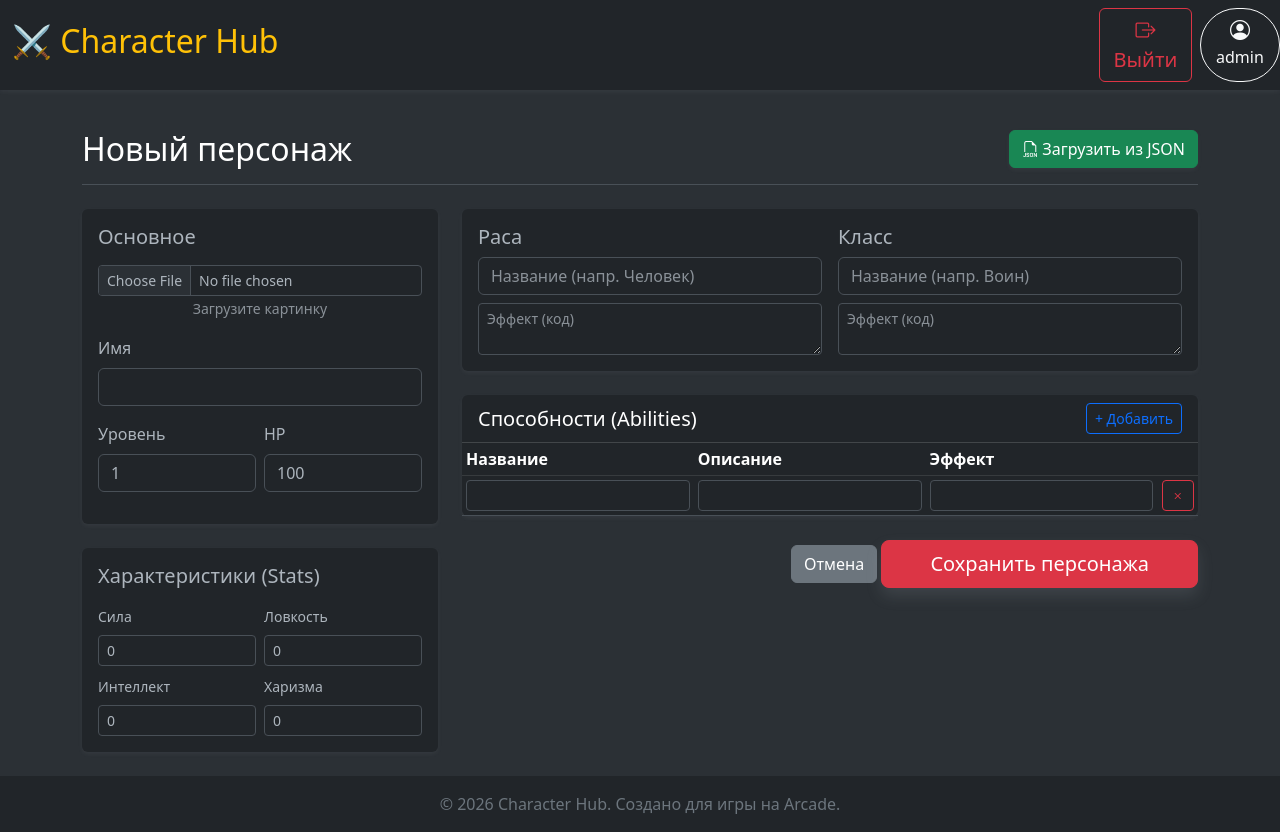
After one commit to DANS-709/web-project, a Flask app: page /character/add in a window 1280 px wide. The commit adds this page. Run offline with Flask 3, Linux system fonts and the light colour scheme; a user stored in the database is signed in; some libraries are stand-ins or nearby versions.

Commit message:
Появилась возможность добавления и редактирования персонажа.

```diff
--- a/main.py
+++ b/main.py
@@ -1,13 +1,17 @@
-from flask import Flask, render_template, redirect, url_for, flash, abort
+from flask import Flask, render_template, redirect, url_for, flash, request, abort
 from flask_login import LoginManager, login_user, login_required, logout_user, current_user
 from data import db_session
 from data.all_models import User, Character
 from forms.user import RegisterForm, LoginForm
 import os
+import base64
+import uuid
+import json
+from werkzeug.utils import secure_filename
 
 app = Flask(__name__)
 app.config['SECRET_KEY'] = 'character_hub_super_secret_key'
-# Папка для сохранения картинок (пригодится потом)
+# Папка для сохранения картинок
 app.config['UPLOAD_FOLDER'] = os.path.join('static', 'images')
 os.makedirs(app.config['UPLOAD_FOLDER'], exist_ok=True)
 login_manager = LoginManager()
@@ -19,6 +23,54 @@ login_manager.login_view = 'login'
 def load_user(user_id):
     db_sess = db_session.create_session()
     return db_sess.query(User).get(user_id)
+
+
+# Вспомогательные функции
+def save_image_from_b64(b64_string):
+    if not b64_string:
+        return None
+    try:
+        if ',' in b64_string:
+            b64_string = b64_string.split(',')[1]
+        img_data = base64.b64decode(b64_string)
+        filename = f"char_{uuid.uuid4().hex[:8]}.png"
+        filepath = os.path.join(app.config['UPLOAD_FOLDER'], filename)
+        with open(filepath, 'wb') as f:
+            f.write(img_data)
+        return f"images/{filename}"
+    except Exception as e:
+        print(f"Ошибка сохранения картинки: {e}")
+        return None
+
+
+def get_data(char):
+    # Базовые поля
+    char.name = request.form.get('name', 'Безымянный')
+    char.level = int(request.form.get('level', 1))
+    char.hp = int(request.form.get('hp', 100))
+    # Раса и Класс
+    char.race = [request.form.get('race_name', ''), request.form.get('race_effect', '')]
+    char.character_class = [request.form.get('class_name', ''), request.form.get('class_effect', '')]
+    # Характеристики
+    char.stats = {
+        "strength": int(request.form.get('strength', 0)),
+        "dexterity": int(request.form.get('dexterity', 0)),
+        "intelligence": int(request.form.get('intelligence', 0)),
+        "charisma": int(request.form.get('charisma', 0))
+    }
+    # Способности
+    ab_names = request.form.getlist('ability_name')
+    ab_effects = request.form.getlist('ability_effect')
+    ab_descs = request.form.getlist('ability_desc')
+    abilities = []
+    for i in range(len(ab_names)):
+        if ab_names[i].strip():
+            abilities.append({
+                "name": ab_names[i],
+                "effect": ab_effects[i] if i < len(ab_effects) else "",
+                "description": ab_descs[i] if i < len(ab_descs) else ""
+            })
+    char.abilities = abilities
 
 
 @app.route('/')
@@ -77,6 +129,31 @@ def profile():
     return render_template('profile.html', title='Личный кабинет')
 
 
+@app.route('/character/add', methods=['GET', 'POST'])
+@login_required
+def add_character():
+    if request.method == 'POST':
+        db_sess = db_session.create_session()
+        char = Character(user_id=current_user.id)
+        get_data(char)
+        # Картинка
+        b64_data = request.form.get('image_b64')
+        img_file = request.files.get('image_file')
+        if img_file and img_file.filename != '':
+            filename = f"char_{uuid.uuid4().hex[:8]}_{secure_filename(img_file.filename)}"
+            filepath = os.path.join(app.config['UPLOAD_FOLDER'], filename)
+            img_file.save(filepath)
+            char.image_path = f"images/{filename}"
+        elif b64_data:
+            char.image_path = save_image_from_b64(b64_data)
+        db_sess.add(char)
+        db_sess.commit()
+        flash('Персонаж успешно добавлен!', 'success')
+        return redirect(url_for('profile'))
+
+    return render_template('character_form.html', title='Создание персонажа', character=None)
+
+
 @app.route('/character/<int:char_id>')
 def view_character(char_id):
     db_sess = db_session.create_session()
@@ -107,6 +184,61 @@ def delete_character(char_id):
     return redirect(url_for('profile'))
 
 
+@app.route('/character/<int:char_id>/edit', methods=['GET', 'POST'])
+@login_required
+def edit_character(char_id):
+    db_sess = db_session.create_session()
+    character = db_sess.query(Character).get(char_id)
+    if not character:
+        abort(404)
+    if character.user_id != current_user.id:
+        abort(403)
+    if request.method == 'POST':
+        get_data(character)
+        db_sess.commit()
+        flash('Персонаж обновлен!', 'success')
+        return redirect(url_for('view_character', char_id=character.id))
+
+    return render_template('character_edit.html', title=f"Редактирование: {character.name}", character=character)
+
+
+@app.route('/htmx/add-ability')
+@login_required
+def htmx_add_ability():
+    return render_template('partials/ability_row.html')
+
+
+@app.route('/character/load-json', methods=['POST'])
+@login_required
+def load_json_character():
+    file = request.files.get('json_file')
+    if not file:
+        abort(404)
+    try:
+        data = json.load(file)
+        db_sess = db_session.create_session()
+        char = Character(user_id=current_user.id)
+        # Базовые поля
+        char.name = data.get('name', 'Безымянный')
+        char.level = int(data.get('level', 1))
+        char.hp = int(data.get('hp', 100))
+        # Раса и Класс
+        char.race = data.get('race', ['', ''])
+        char.character_class = data.get('class', ['', ''])
+        # Характеристики
+        char.stats = data.get('stats', {'dexterity': 0, 'strength': 0, 'intelligence': 0, 'charisma': 0})
+        char.abilities = data.get('abilities', [])
+        # Картинка
+        b64_data = data.get('image_b64')
+        char.image_path = save_image_from_b64(b64_data)
+        db_sess.add(char)
+        db_sess.commit()
+        flash('Персонаж успешно добавлен!', 'success')
+        return '', 200, {'HX-Redirect': url_for('profile')}
+    except Exception as e:
+        return f'<div class="alert alert-danger">Ошибка JSON: {e}</div>', 400
+
+
 if __name__ == '__main__':
     db_session.global_init("db/character_hub.sqlite")
     app.run(port=8080, host='127.0.0.1', debug=True)
--- a/templates/base.html
+++ b/templates/base.html
@@ -7,7 +7,8 @@
     <link rel="stylesheet" href="/static/icons/bootstrap-icons.css">
     <link rel="stylesheet" href="{{ url_for('static', filename='css/style.css') }}">
     <script src="/static/js/bootstrap.bundle.min.js"></script>
-    <title>Character Hub</title>
+    <script src="https://unpkg.com/htmx.org@1.9.10"></script>
+    <title>{% block title %}Character Hub{% endblock %}</title>
 </head>
 <body class="d-flex flex-column min-vh-100 bg-body-tertiary">
 
@@ -57,6 +58,5 @@
             <p class="mb-0">&copy; 2026 Character Hub. Создано для игры на Arcade.</p>
         </div>
     </footer>
-    {% block scripts %}{% endblock %}
 </body>
 </html>
--- a/templates/character_detail.html
+++ b/templates/character_detail.html
@@ -52,8 +52,7 @@
         <!-- Кнопки управления (только для автора) -->
         {% if current_user.is_authenticated and current_user.id == character.user_id %}
             <div class="mt-3 d-flex gap-2">
-                <!-- Ссылка на редактирование (потом доделаю) -->
-                <button class="btn btn-secondary w-50" disabled>Редактировать</button>
+                <a href="{{ url_for('edit_character', char_id=character.id) }}" class="btn btn-info w-50">Редактировать</a>
                 <form action="{{ url_for('delete_character', char_id=character.id) }}" method="POST" class="w-50" onsubmit="return confirm('Удалить?');">
                     <button type="submit" class="btn btn-danger w-100">Удалить</button>
                 </form>
--- /dev/null
+++ b/templates/character_form.html
@@ -0,0 +1,116 @@
+{% extends "base.html" %}
+
+{% block title %}Добавление персонажа{% endblock %}
+
+{% block content %}
+<div id="form-container">
+    <div class="d-flex justify-content-between align-items-center border-bottom pb-3 mb-4">
+        <h2 class="mb-0">Новый персонаж</h2>
+
+        <div>
+            <form hx-post="{{ url_for('load_json_character') }}"
+                  hx-encoding="multipart/form-data"
+                  hx-target="#form-container"
+                  hx-swap="innerHTML">
+                <input type="file" name="json_file" id="jsonUpload" accept=".json" class="d-none" onchange="this.form.requestSubmit()">
+                <label for="jsonUpload" class="btn btn-success shadow-sm">
+                    <i class="bi bi-filetype-json"></i> Загрузить из JSON
+                </label>
+            </form>
+        </div>
+    </div>
+</div>
+<form method="POST" enctype="multipart/form-data" id="characterForm">
+    <div class="row g-4">
+        <!-- Левая колонка (Основное) -->
+        <div class="col-md-4">
+            <div class="card shadow-sm border-0 mb-4 bg-body">
+                <div class="card-body">
+                    <h5 class="card-title mb-3">Основное</h5>
+
+                    <div class="text-center mb-3">
+                        <input type="file" name="image_file" class="form-control form-control-sm" accept="image/*">
+                        <small class="text-muted">Загрузите картинку</small>
+                    </div>
+
+                    <div class="mb-3">
+                        <label class="form-label">Имя</label>
+                        <input type="text" name="name" id="nameInput" class="form-control" required>
+                    </div>
+
+                    <div class="row g-2 mb-3">
+                        <div class="col-6">
+                            <label class="form-label">Уровень</label>
+                            <input type="number" name="level" id="levelInput" class="form-control" value="1">
+                        </div>
+                        <div class="col-6">
+                            <label class="form-label">HP</label>
+                            <input type="number" name="hp" id="hpInput" class="form-control" value="100">
+                        </div>
+                    </div>
+                </div>
+            </div>
+
+            <div class="card shadow-sm border-0 bg-body">
+                <div class="card-body">
+                    <h5 class="card-title mb-3">Характеристики (Stats)</h5>
+                    <div class="row g-2">
+                        <div class="col-6"><label class="form-label small">Сила</label><input type="number" name="strength" id="strInput" class="form-control form-control-sm" value="0"></div>
+                        <div class="col-6"><label class="form-label small">Ловкость</label><input type="number" name="dexterity" id="dexInput" class="form-control form-control-sm" value="0"></div>
+                        <div class="col-6"><label class="form-label small">Интеллект</label><input type="number" name="intelligence" id="intInput" class="form-control form-control-sm" value="0"></div>
+                        <div class="col-6"><label class="form-label small">Харизма</label><input type="number" name="charisma" id="chaInput" class="form-control form-control-sm" value="0"></div>
+                    </div>
+                </div>
+            </div>
+        </div>
+
+        <!-- Правая колонка (Класс, Раса, Способности) -->
+        <div class="col-md-8">
+            <div class="card shadow-sm border-0 mb-4 bg-body">
+                <div class="card-body">
+                    <div class="row g-3">
+                        <div class="col-md-6">
+                            <h5 class="card-title">Раса</h5>
+                            <input type="text" name="race_name" id="raceNameInput" class="form-control mb-2" placeholder="Название (напр. Человек)">
+                            <textarea name="race_effect" id="raceEffectInput" class="form-control form-control-sm text-monospace" rows="2" placeholder="Эффект (код)"></textarea>
+                        </div>
+                        <div class="col-md-6">
+                            <h5 class="card-title">Класс</h5>
+                            <input type="text" name="class_name" id="classNameInput" class="form-control mb-2" placeholder="Название (напр. Воин)">
+                            <textarea name="class_effect" id="classEffectInput" class="form-control form-control-sm text-monospace" rows="2" placeholder="Эффект (код)"></textarea>
+                        </div>
+                    </div>
+                </div>
+            </div>
+                <div class="card shadow-sm border-0 bg-body">
+                    <div class="card-header bg-transparent d-flex justify-content-between align-items-center">
+                        <h5 class="mb-0">Способности (Abilities)</h5>
+                        <button type="button" class="btn btn-sm btn-outline-primary"
+                                hx-get="{{ url_for('htmx_add_ability') }}"
+                                hx-target="#abilities-body"
+                                hx-swap="beforeend">
+                            + Добавить
+                        </button>
+                    </div>
+                    <div class="card-body p-0">
+                        <table class="table table-hover table-sm mb-0">
+                            <thead class="table-dark">
+                                <tr>
+                                    <th>Название</th><th>Описание</th><th>Эффект</th><th></th>
+                                </tr>
+                            </thead>
+                            <tbody id="abilities-body">
+                            {% include 'partials/ability_row.html' %}
+                            </tbody>
+                        </table>
+                    </div>
+                </div>
+
+            <div class="text-end mt-4">
+                <a href="{{ url_for('profile') }}" class="btn btn-secondary">Отмена</a>
+                <button type="submit" class="btn btn-danger btn-lg px-5 shadow">Сохранить персонажа</button>
+            </div>
+        </div>
+    </div>
+</form>
+{% endblock %}
--- /dev/null
+++ b/templates/partials/ability_row.html
@@ -0,0 +1,10 @@
+<tr>
+    <td><input type="text" name="ability_name" class="form-control form-control-sm" value="{{ name|default('') }}"></td>
+    <td><input type="text" name="ability_desc" class="form-control form-control-sm" value="{{ desc|default('') }}"></td>
+    <td><input type="text" name="ability_effect" class="form-control form-control-sm text-monospace" value="{{ effect|default('') }}"></td>
+    <td class="text-center">
+        <button type="button" class="btn btn-sm btn-outline-danger" onclick="this.closest('tr').remove()">
+            <i class="bi bi-x"></i>
+        </button>
+    </td>
+</tr>
--- a/templates/profile.html
+++ b/templates/profile.html
@@ -8,6 +8,9 @@
         <div>
             <h2 class="fw-bold mb-0">Добро пожаловать, {{ current_user.username }}!</h2>
             <p class="text-muted mb-0">{{ current_user.email }}</p>
+        </div>
+        <div class="d-flex gap-2 mt-3 mt-md-0">
+            <a href="{{ url_for('add_character') }}" class="btn btn-success"><i class="bi bi-plus-lg"></i> Добавить персонажа</a>
         </div>
     </div>
 </div>
```
Also changed, not shown: static/css/style.css (+0 -37 lines), templates/character_edit.html (added, +111 -0 lines), db/character_hub.sqlite, static/images/char_1009dc7a_fufel.png (added), static/images/char_fa83b967.png (added), static/images/test.png (deleted).
